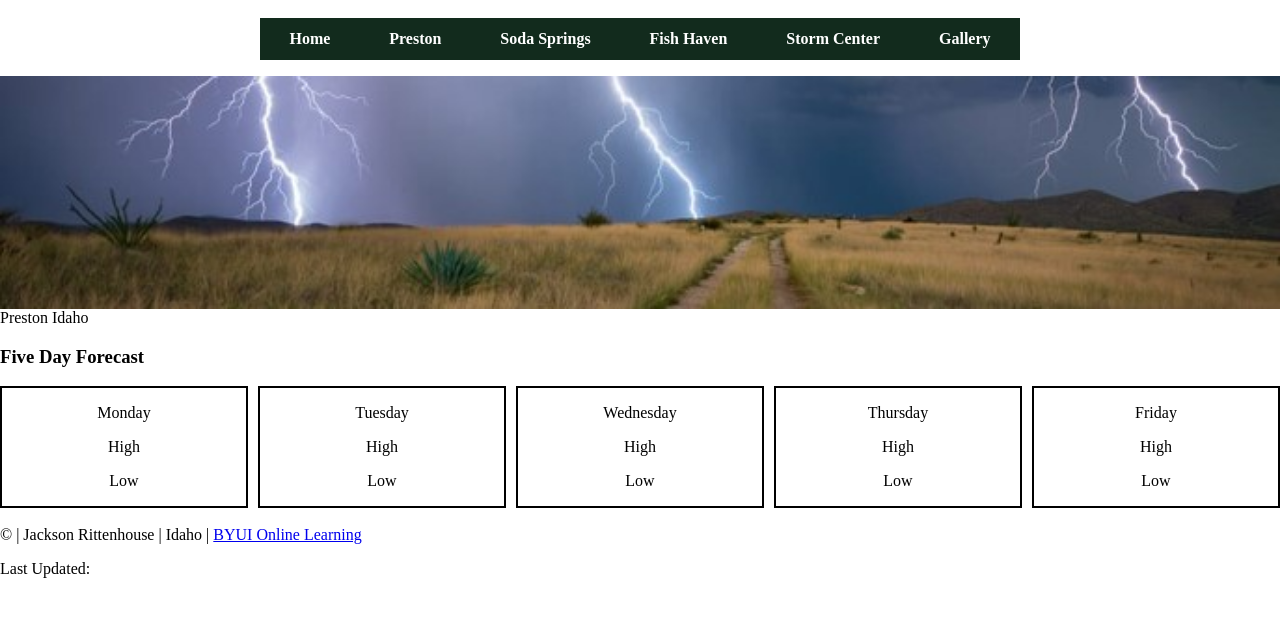
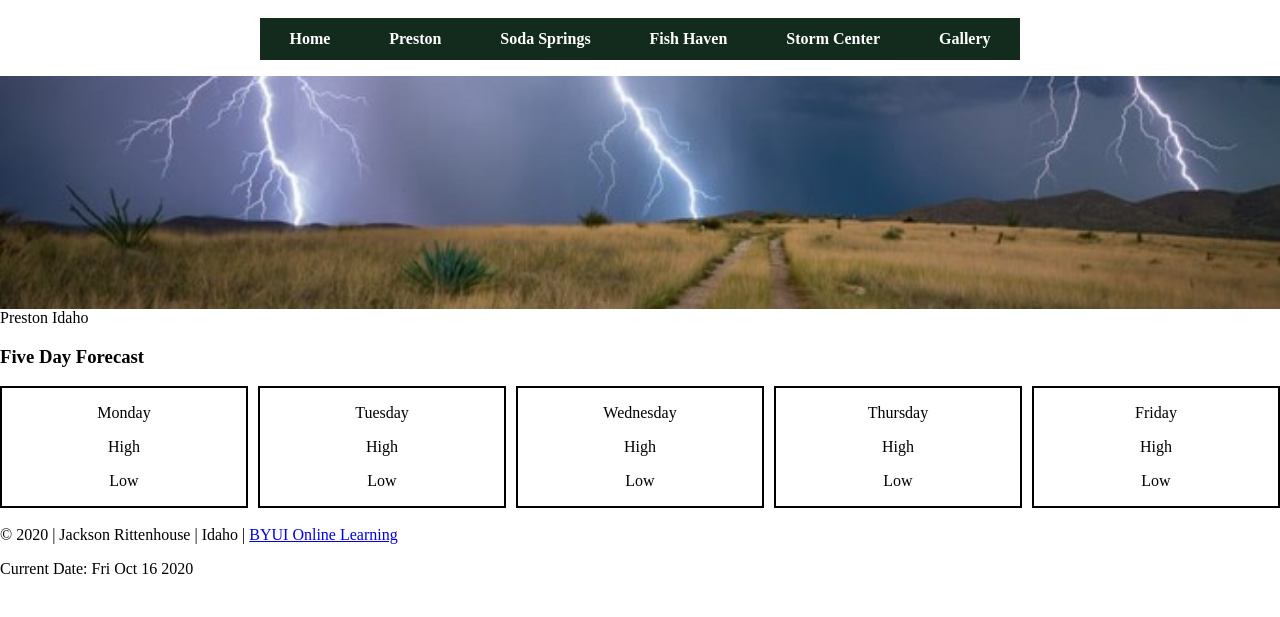
Before and after one commit to Faeranduil/Faeranduil.github.io, a plain HTML site: page lesson 04/preston-4.html in a window 1280 px wide. Shown: the part 101-718 px from the top of the page. Drawn offline with Linux system fonts and the light colour scheme.

Commit message:
Few updates

```diff
--- a/lesson 04/preston-4.html
+++ b/lesson 04/preston-4.html
@@ -5,6 +5,7 @@
         <meta charset='utf-8'>
         <meta name='description' content='Preston Page'>
         <link rel='stylesheet' href='css\stylesheet.css'>
+        <link rel='short icon' href='favicon.ico'>
         <script src='scripts\page.js'></script>
         <meta name='viewport' content='width=device=width, initial-scale=1.0'>
 
@@ -64,7 +65,7 @@
                 </main>
             <footer>
                 <p class='legal'>&copy; <span id='copyrightyear'></span> | Jackson Rittenhouse | Idaho | <a href='https://www.byui.edu/online'>BYUI Online Learning</a></p>
-                <p class='highlight'>Last Updated: <span id='lastupdated'></span></p>
+                <p class='highlight'>Current Date: <span id='currentDate'></span></p>
             </footer>
         </div>
     </body>
--- a/lesson 04/scripts/page.js
+++ b/lesson 04/scripts/page.js
@@ -8,6 +8,13 @@ window.addEventListener('load',(event)=>{
   // To solve the mid resizing issue with responsive class on
   window.onresize = () => {if (window.innerWidth > 760) mainnav.classList.remove('responsive')};
 
+  const cd = document.querySelector('#currentDate');
+    cd.textContent = new Date("Friday, 16, October, 2020").toDateString();
+
+    const cry = document.querySelector('#copyrightyear');
+    cry.textContent = new Date().getFullYear();
+
+
   /*** Programming Notes **************************************
     Arrow Functions - es6 syntactically compact alternative to a regular function expression
     see https://developer.mozilla.org/en-US/docs/Web/JavaScript/Reference/Functions/Arrow_functions
```
Also changed, not shown: lesson 04/favicon.ico (added).
